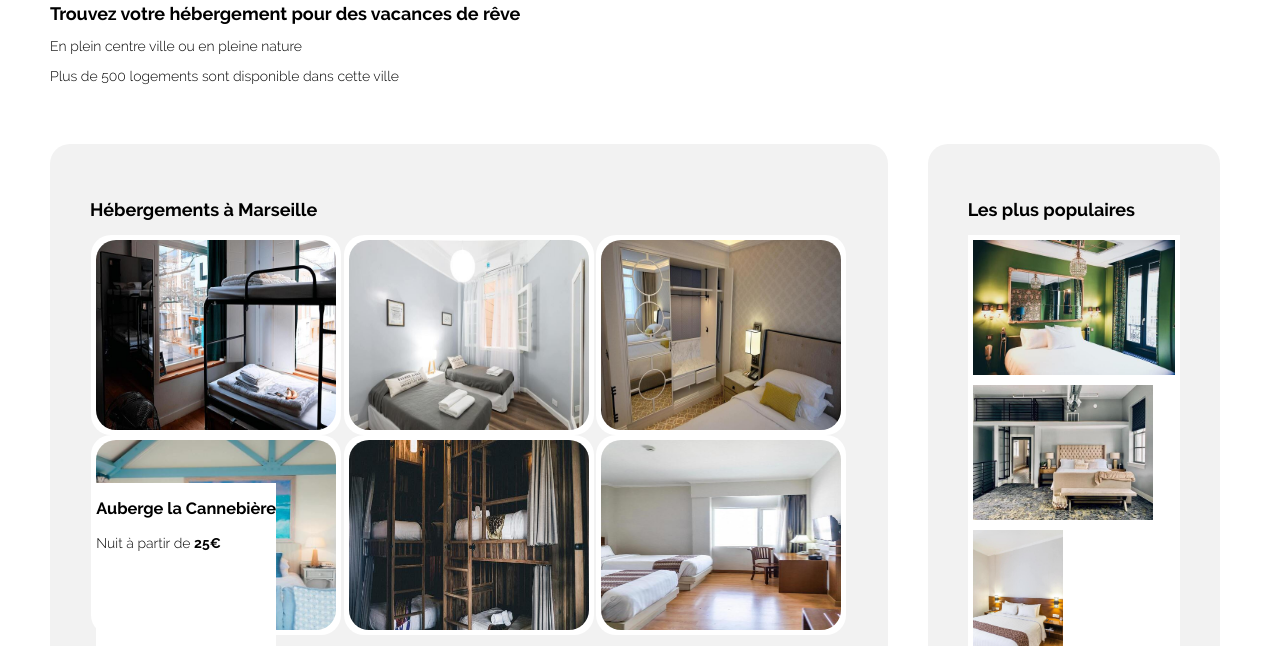
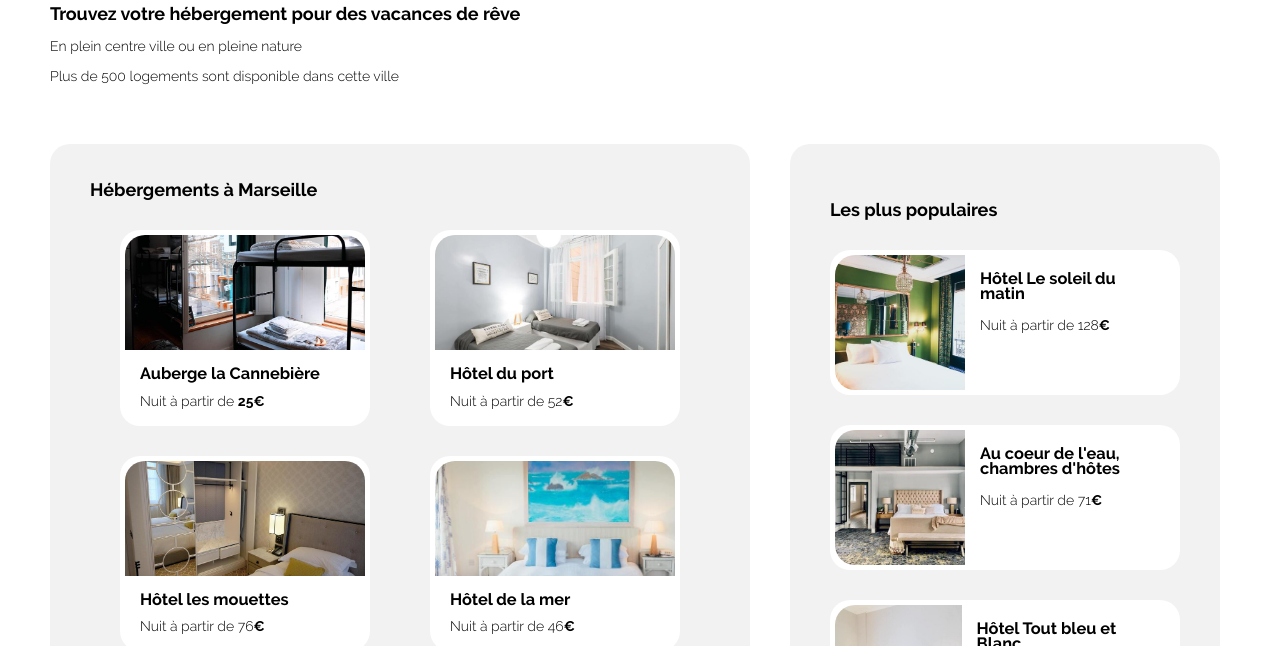
Before and after one commit to TiagoCarvalhoMartins/TiagoCARVALHOMARTINS_2_30072021, a plain HTML site: page index.html in a window 1280 px wide. Shown: the part 117-763 px from the top of the page. Drawn offline with Linux system fonts and the light colour scheme.

Commit message:
Terminer hebergement
Finalisation des hebergements

```diff
--- a/index.html
+++ b/index.html
@@ -84,7 +84,7 @@
                 <div class="populaire_box">
                     <div class="populaire_bloc"><a href="#"><img src="images/hebergements/4_small/emile-guillemot-Bj_rcSC5XfE-unsplash.jpg" alt="Photo Hôtel le soleil du matin" />
                         <div class="hotel_le_soleil_du_matin">
-                            <h3>Hôtel le soleil du matin</h3>
+                            <h3>Hôtel Le soleil du matin</h3>
                             <p>Nuit à partir de 128<strong>€</strong></p>
                         </div>
                     </a>
--- a/style.css
+++ b/style.css
@@ -25,9 +25,6 @@
     font-style: normal;
 
 }
-
-@media screen and (min-width: 1024px)
-{
 
 body
 {
@@ -140,7 +137,6 @@
 
 aside
 {
-        text-align: justify;
     margin-left: 20px;
     background-color: #F2F2F2;
     padding: 40px 40px 40px 40px;
@@ -149,11 +145,19 @@
 
 .section_hebergements
 {
-        text-align: justify;
     margin-right: 20px;
+    padding-left: 40px;
+    padding-top: 20px;
+    padding-right: 40px;
     background-color: #F2F2F2;
-        padding: 40px 40px 40px 40px;
     border-radius: 20px;
+}
+
+.afficher_plus
+{
+    display: flex;
+    align-items: center;
+    height: 60px;
 }
 
 .hebergements_box
@@ -166,48 +170,55 @@
 .hebergement_bloc img
 {
     width:240px;
-        height: 190px;
-        border-radius: 20px;
+    height: 115px;
+    object-fit: cover;
+    border-radius: 20px 20px 0 0;
 }
 
 .hebergement_bloc
 {
     background-color: #ffffff;
     padding: 5px 5px 5px 5px;
-        block-size: 190px;
     border-radius: 20px;
+    margin: 15px 0;
+}
+
+.auberge_cannebiere, .hotel_du_port, .hotel_les_mouettes, .hotel_de_la_mer, .auberge_le_panier, .hotel_chez_amina
+{
+    margin: 15px;
+    padding: 0px;
+    line-height: 10px;
 }
 
 .populaire_box
 {
     display: flex;
     flex-direction: column;
-        justify-content: space-between;
-
 }
 
-    .populaire_bloc
+.populaire_bloc a
 {
+    display: flex;
     background-color: #ffffff;
     padding: 5px 5px 5px 5px;
-        block-size: 135px;
+    border-radius: 20px;
+    margin: 15px 0;
+    width: 340px;
 }
 
 .populaire_bloc img
 {
-        width:auto;
+    width: 130px;
     height: 135px;
+    object-fit: cover;
+    border-radius: 20px 0px 0 20px;
 }
 
-
-    .auberge_cannebiere
+.hotel_le_soleil_du_matin, .au_coeur_de_l_eau, .hotel_tout_bleu_et_blanc
 {
-    position: absolute;
-    top: 600px;
-    bottom: 0;
-    right: ;
-    left: ;
-    background-color: white;
+    margin: 0px 15px 0 15px;
+    padding: 0px;
+    line-height: 15px;
 }
 
 #activites
```
Lines whose indentation alone changed are shown as unchanged.
